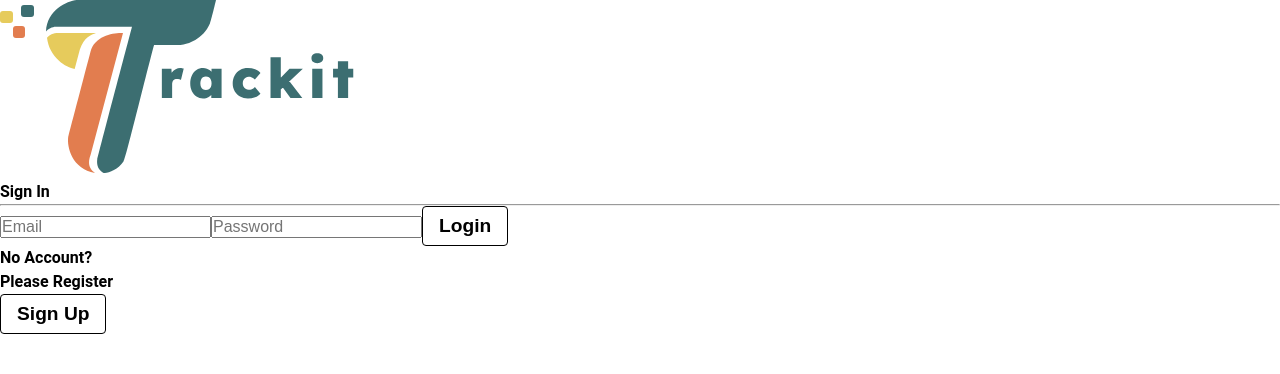
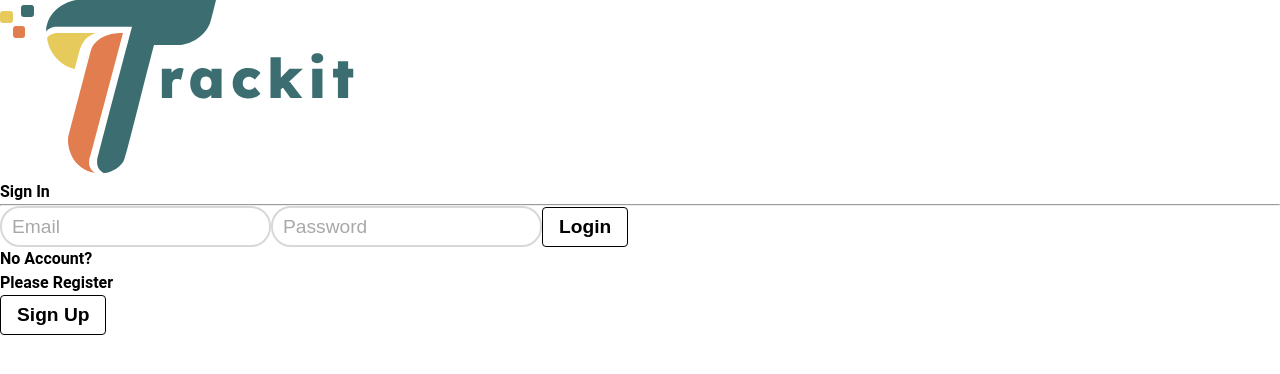
Before and after one commit to Iliyabel/Trackit, a React (Vite) app in the folder client/: page / in a window 1280 px wide. Shown: the top 374 px of the page. Built offline with nearby package versions, Linux system fonts and the light colour scheme; no server answers.

Commit message:
Added global color variables and default styling for inputs fields. Modified button default styling.

```diff
--- a/client/src/index.css
+++ b/client/src/index.css
@@ -10,6 +10,16 @@
   text-rendering: optimizeLegibility;
   -webkit-font-smoothing: antialiased;
   -moz-osx-font-smoothing: grayscale;
+
+  --primary-color: #3C6E71;
+  --secondary-color: #e27d4f;
+  --tertiary-color:  #e6cb5c;
+  --background-white: #f8f9fa;
+  --light-border: rgb(216, 216, 216);
+  --error-background: #f8d7da;
+  --error: #dc3545;
+  --disabled-background: var(--light-border);
+  --disabled: grey;
 }
 
 * {
@@ -34,9 +44,21 @@ button {
 button:hover {
   transform: scale(1.03);
   transition: transform 0.15s;
+  box-shadow: 2px 2px 5px rgba(0, 0, 0, 0.18);
 }
 
 button:active {
   transform: scale(0.98);
   transition: transform 0.15s;
 }
+
+input {
+  padding: 7.5px 10px;
+  border-radius: 20px;
+  font-size: 1.2em;
+  border: 2px solid var(--light-border);
+}
+
+input::placeholder {
+  color: #a8a8a8;
+}
```
